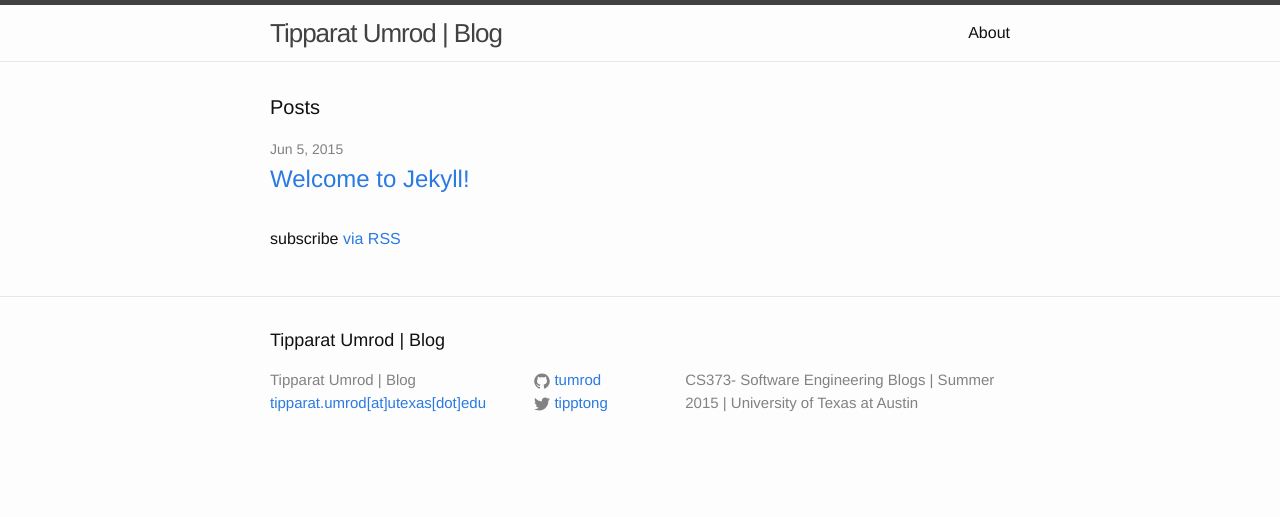
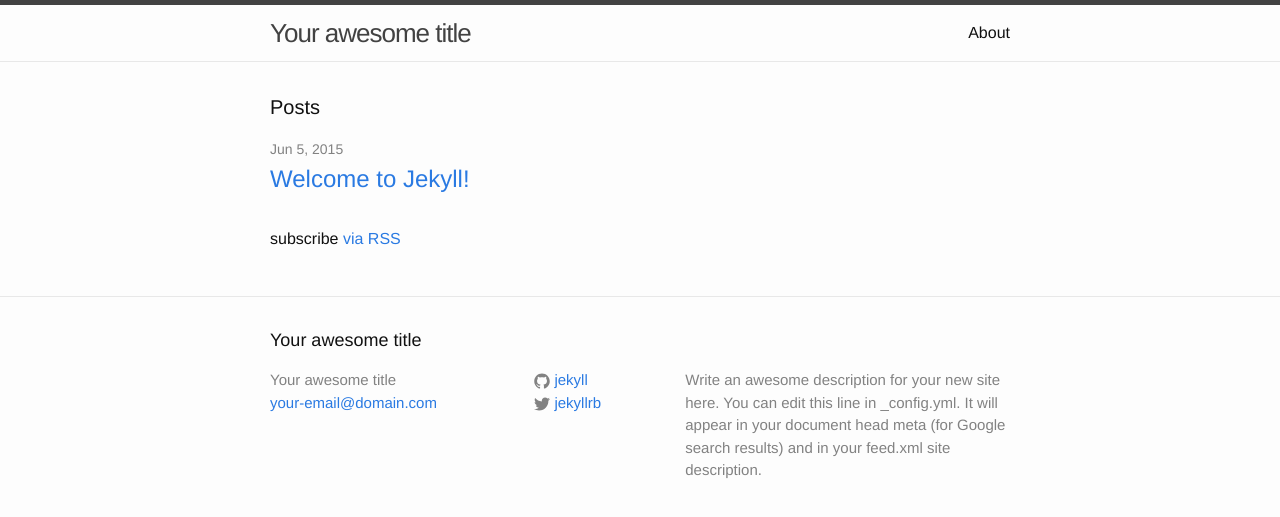
Before and after one commit to tumrod/blog, a Jekyll site: the page built from index.html, in a window 1280 px wide. Shown: the top 517 px of the page. Built offline with Jekyll 4.4.1, drawn with Linux system fonts in a browser that asks for light colours.

Commit message:
edit configuration

```diff
--- a/_config.yml
+++ b/_config.yml
@@ -1,12 +1,14 @@
 # Site settings
-title: Tipparat Umrod | Blog
-email: tipparat.umrod[at]utexas[dot]edu
+title: Your awesome title
+email: your-email@domain.com
 description: > # this means to ignore newlines until "baseurl:"
-  CS373- Software Engineering Blogs | Summer 2015 | University of Texas at Austin
+  Write an awesome description for your new site here. You can edit this
+  line in _config.yml. It will appear in your document head meta (for
+  Google search results) and in your feed.xml site description.
 baseurl: "/blog/" # the subpath of your site, e.g. /blog/
 url: "http://tumrod.github.io/blog" # the base hostname & protocol for your site
-twitter_username: tipptong
-github_username:  tumrod
+twitter_username: jekyllrb
+github_username:  jekyll
 
 # Build settings
 markdown: kramdown
```
